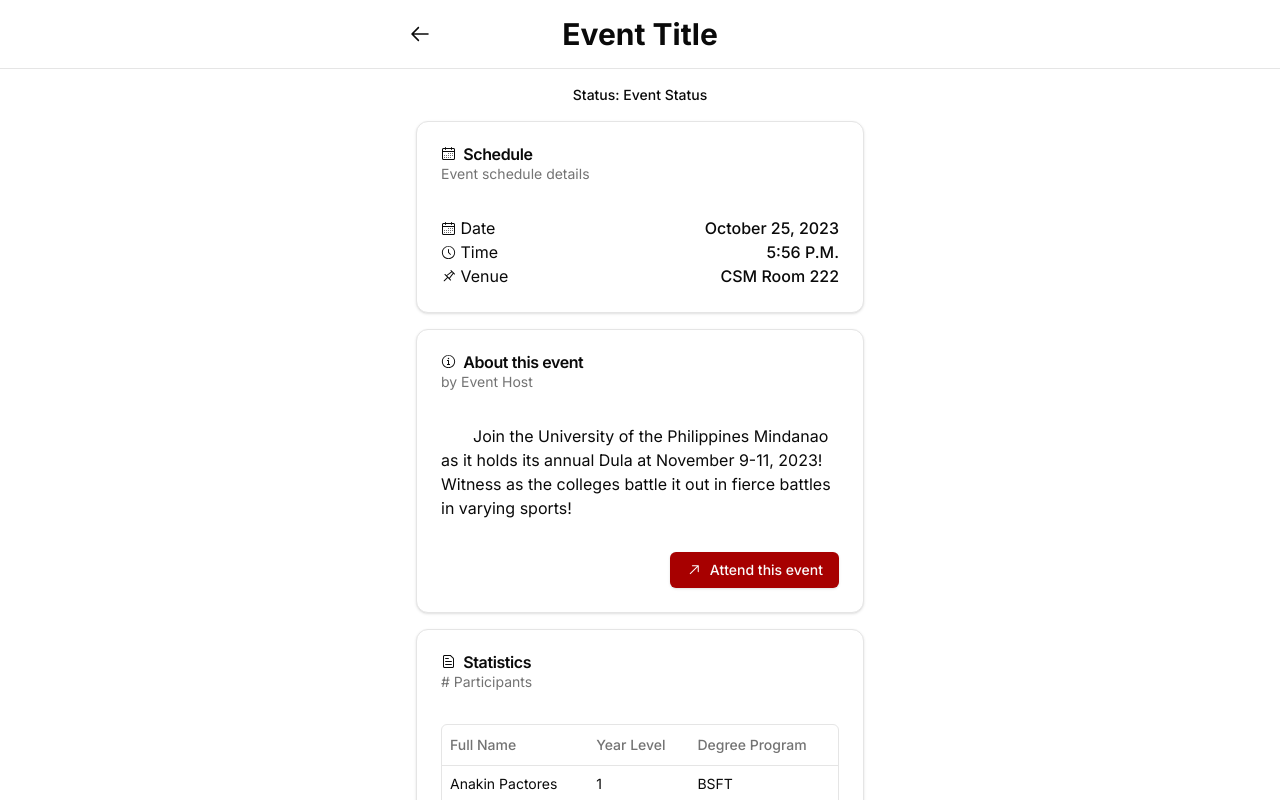
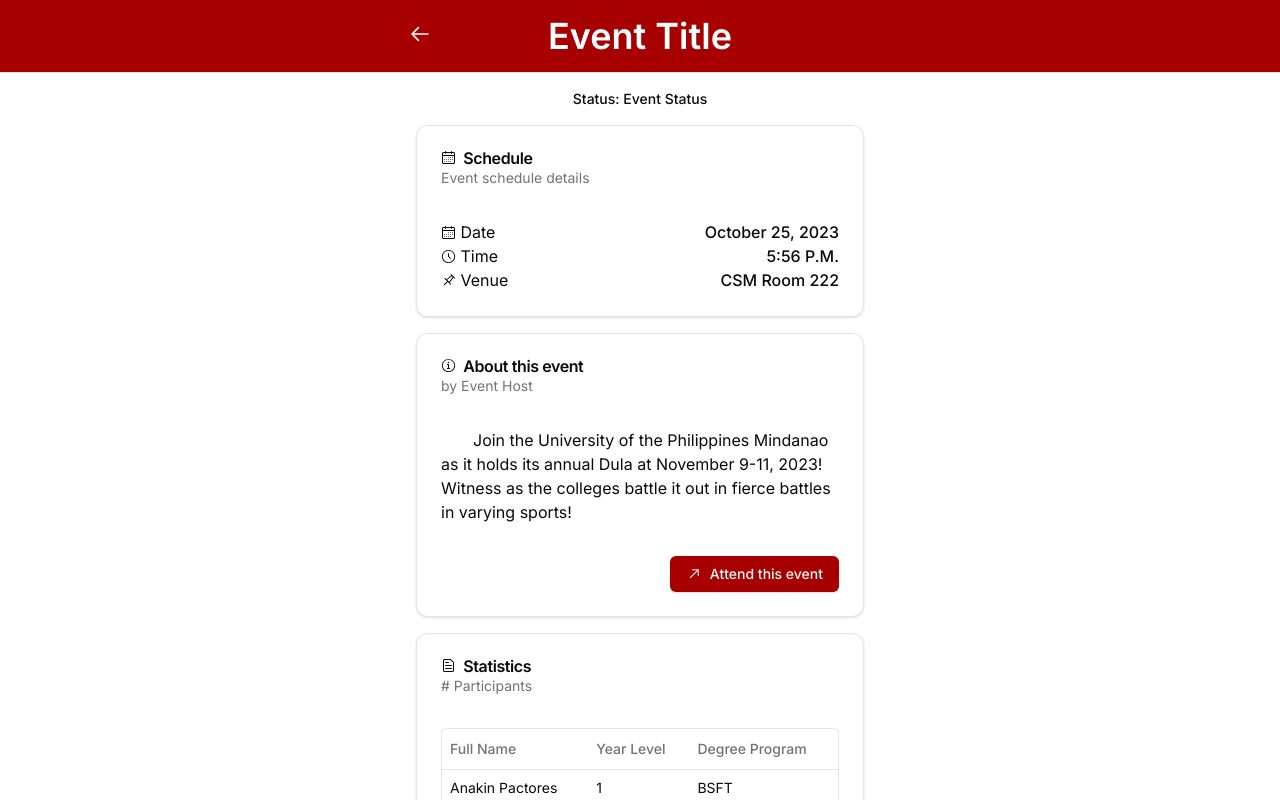
Before and after one commit to UP-Min-Events/Ganap, a Next.js app: page /event in a window 1280 px wide. Shown: the top 800 px of the page. Built offline with nearby package versions, Linux system fonts and the light colour scheme.

Commit message:
fix Event Page header fix

```diff
--- a/app/(events)/event/page.tsx
+++ b/app/(events)/event/page.tsx
@@ -7,12 +7,12 @@ import DataCard from "./components/DataCard"
 
 export default function Event() {
     return (
-        <main className="py-4">
-            <header className="flex flex-col w-full text-center px-4">
+        <main>
+            <header className="px-6 w-full flex justify-center relative bg-red-500 text-white py-4 overflow-hidden">
                 <BackButton />
-                <h1 className="text-[1.5rem] md:text-[2.25xl] lg:text-3xl font-bold">Event Title</h1>
+                <h1 className="text-[1.5rem] md:text-[1.75rem] lg:text-4xl font-semibold text-center">Event Title</h1>
             </header>
-            <Separator className="my-4" />
+            <Separator className="mb-4" />
             <section className="container flex flex-col gap-4 md:max-w-[60%] lg:max-w-[40%]">
                 <h3 className="text-center text-sm font-medium">Status: Event Status</h3>
                 <ScheduleCard />
--- a/components/(nav)/PageHeader.tsx
+++ b/components/(nav)/PageHeader.tsx
@@ -37,7 +37,7 @@ export default function PageHeader() {
             <nav>
               {pathname !== '/' ? <BackButton /> : ""}
             </nav>
-            <h1 className="text-[1.5rem] md:text-[1.75rem]lg:text-4xl font-semibold text-center">
+            <h1 className="text-[1.5rem] md:text-[1.75rem] lg:text-4xl font-semibold text-center">
               {headerNames[pathname]}
             </h1>
             <nav>
```
